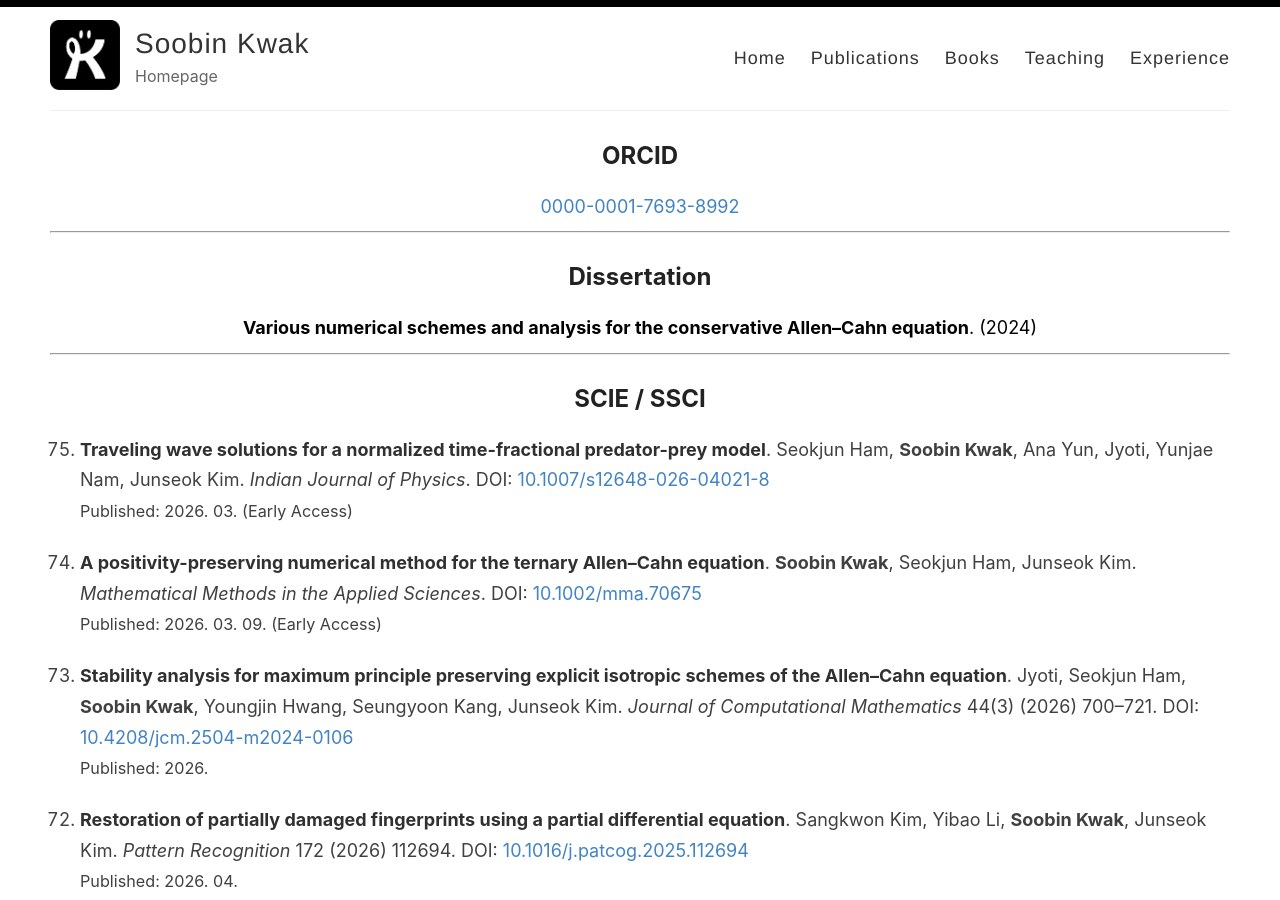
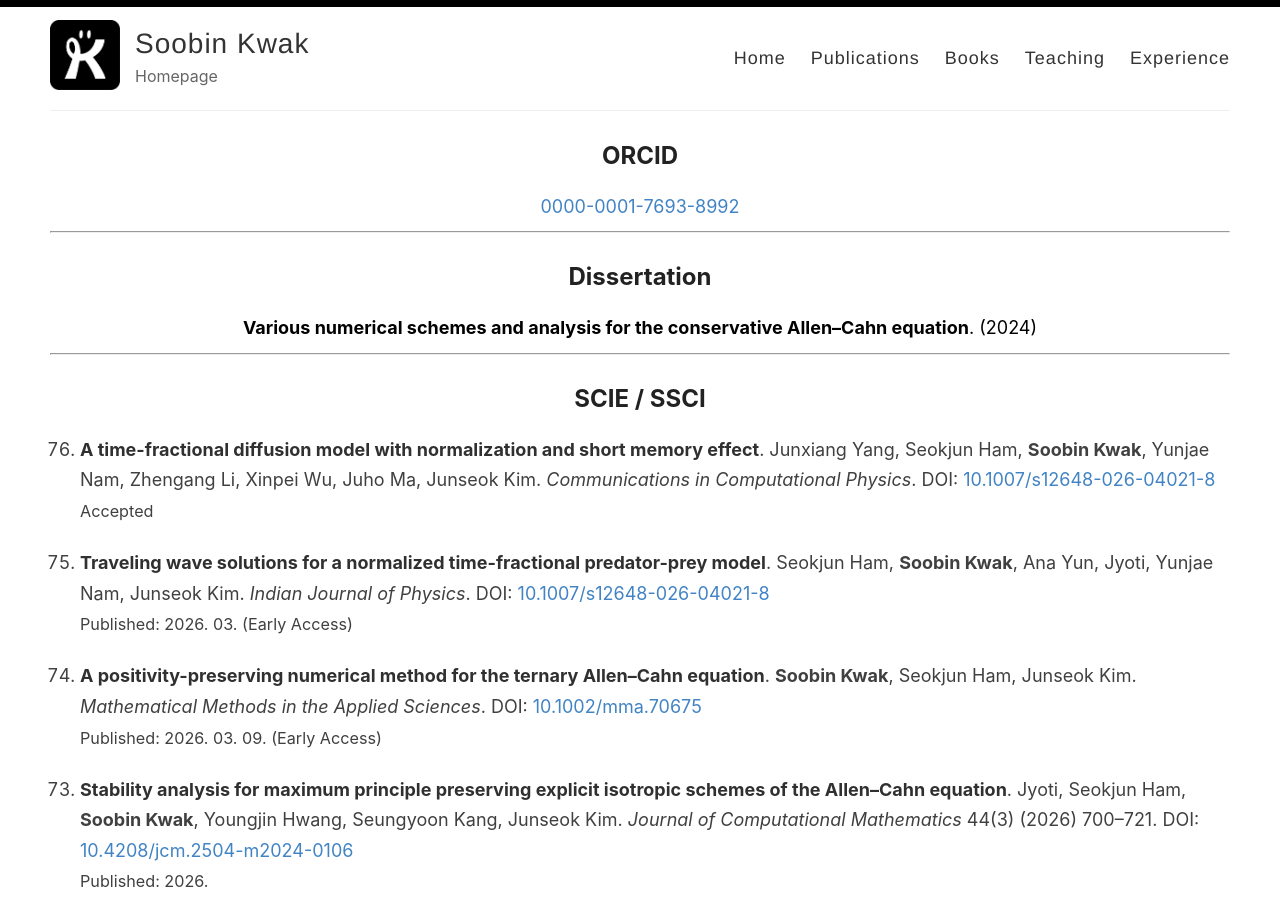
Before and after one commit to skwak/skwak.github.io, a Jekyll site: the page built from _pages/Publications.md, in a window 1280 px wide and 900 px high. Built offline with Jekyll 4.4.1, drawn with Linux system fonts in a browser that asks for light colours.

Commit message:
Update publications.yml

```diff
--- a/_data/publications.yml
+++ b/_data/publications.yml
@@ -778,3 +778,13 @@
   doi: "10.1007/s12648-026-04021-8"
   pdf:
   published: "2026. 03. (Early Access)"
+
+- title: "A time-fractional diffusion model with normalization and short memory effect"
+  authors: "Junxiang Yang, Seokjun Ham, <strong>Soobin Kwak</strong>, Yunjae Nam, Zhengang Li, Xinpei Wu, Juho Ma, Junseok Kim"
+  journal: "Communications in Computational Physics"
+  volume:
+  year: "2026"
+  pages:
+  doi: "10.1007/s12648-026-04021-8"
+  pdf:
+  published:
```
